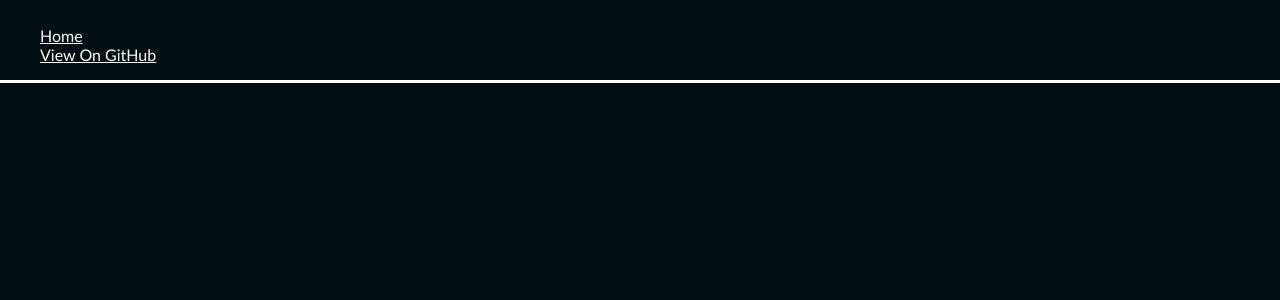
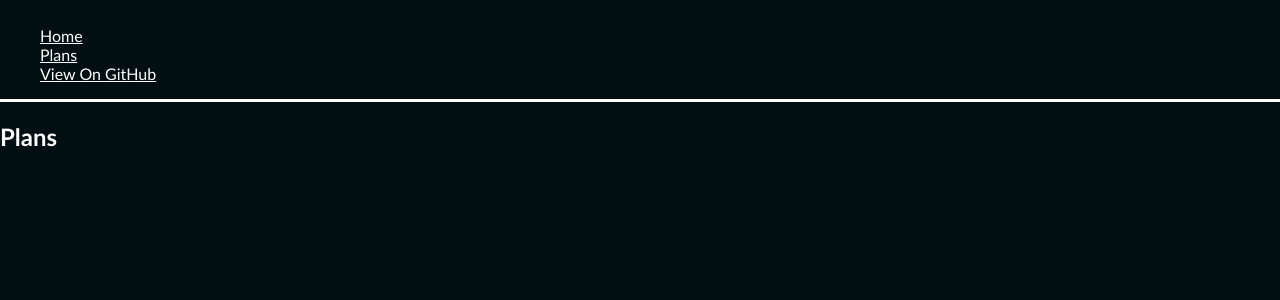
Before and after one commit to Tvick22/MORTal_Combat_Game, a Jekyll site: the page built from plans.md, in a window 1280 px wide. Shown: the top 300 px of the page. Built offline with Jekyll 4.4.1, drawn with Linux system fonts in a browser that asks for light colours.

Commit message:
add initial page

```diff
--- a/_config.yml
+++ b/_config.yml
@@ -1,4 +1,4 @@
-title: CompSci Blogs
+title: MORTal Combat
 description: "August 2023 to June 2024"
 owner_name: Nighthawk Coders
 github_username: nighthawkcoders
--- a/_includes/head.html
+++ b/_includes/head.html
@@ -1,4 +1,5 @@
 <head>
   <meta charset="utf-8">
   <meta http-equiv="X-UA-Compatible" content="IE=edge">
+  <title>{{site.title}} | {{page.title}}</title>
 </head>
--- a/_includes/header.html
+++ b/_includes/header.html
@@ -3,8 +3,9 @@
   <div id="header">
     <nav>
       <ul>
-        <div class="fork"><a href="{{site.baseurl}}/">Home</a></div>
-        <div class="title"><a href="{{ site.github.repository_url }}#readme">View On GitHub</a></div>
+        <div><a href="{{site.baseurl}}/">Home</a></div>
+        <div><a href="{{site.baseurl}}/plans">Plans</a></div>
+        <div><a href="{{ site.github.repository_url }}#readme">View On GitHub</a></div>
       </ul>
     </nav>
   </div><!-- end header -->
--- a/plans.md
+++ b/plans.md
@@ -2,3 +2,5 @@
 layout: default
 title: Plans
 ---
+
+## Plans
```
Also changed, not shown: index.md (+0 -1 lines).
